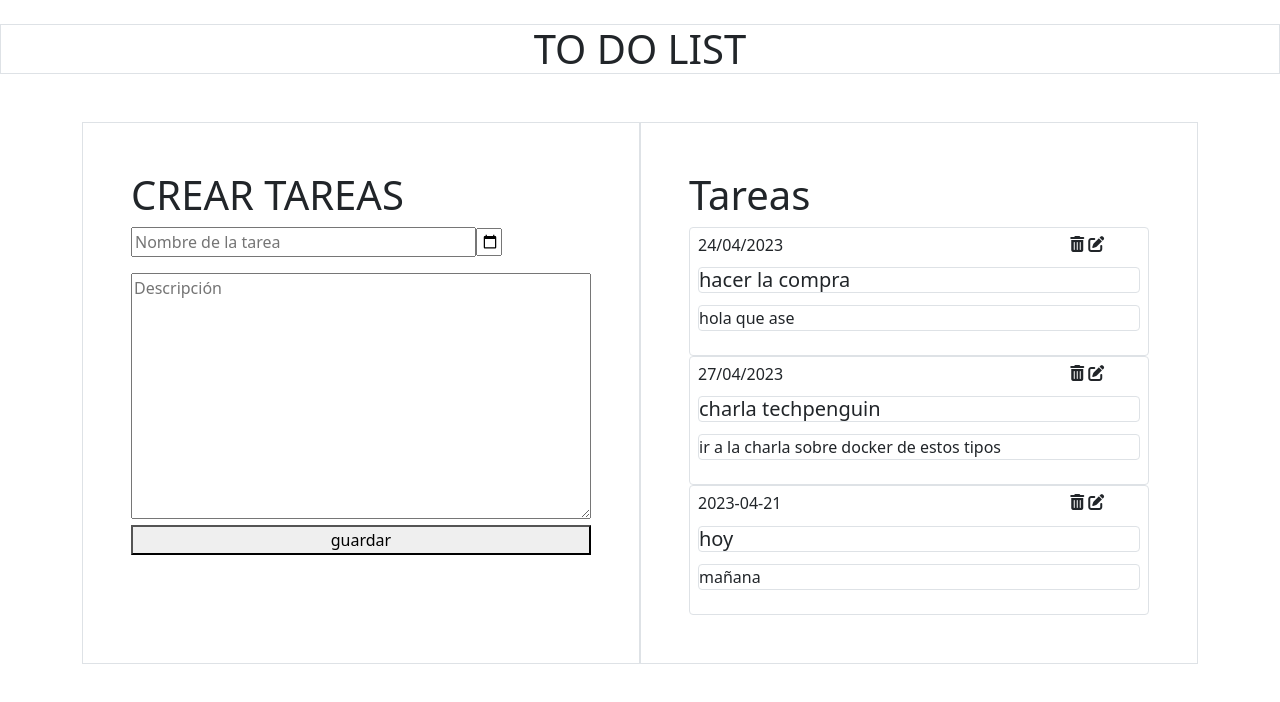
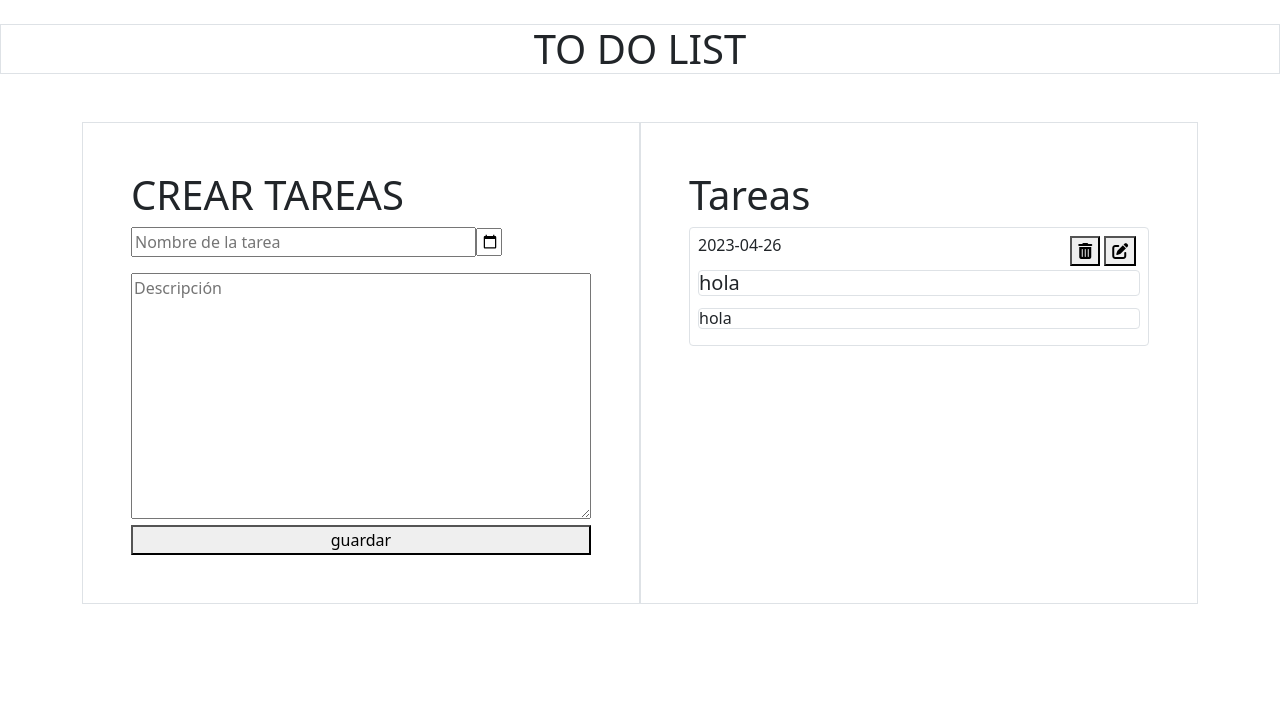
Before and after one commit to ikatza1967/Todo_vue, a Vue app: page / in a window 1280 px wide. Shown: the top 702 px of the page. Built offline with nearby package versions, Linux system fonts and the light colour scheme; data requests are answered from the project's data file.

Commit message:
edit en proceso

```diff
--- a/db.json
+++ b/db.json
@@ -1,22 +1,10 @@
 {
   "tareas": [
     {
-      "id": 1,
-      "fecha": "24/04/2023",
-      "titulo": "hacer la compra",
-      "contenido": "hola que ase"
-    },
-    {
-      "fecha": "27/04/2023",
-      "titulo": "charla techpenguin",
-      "contenido": "ir a la charla sobre docker de estos tipos",
-      "id": 2
-    },
-    {
-      "titulo": "hoy",
-      "fecha": "2023-04-21",
-      "contenido": "mañana",
-      "id": 3
+      "titulo": "hola",
+      "fecha": "2023-04-26",
+      "contenido": "hola\n",
+      "id": 1
     }
   ]
 }
--- a/src/App.vue
+++ b/src/App.vue
@@ -1,78 +1,112 @@
 <script setup>
 import { ref } from "vue";
 import axios from "axios";
-
 
 const titulo = ref("");
 const fecha = ref("");
 const contenido = ref("");
 
-const datosJson = ref ("")
+const datosJson = ref("");
 
 //mostrar tareas
 
 let headersList = {
- "Accept": "*/*",
- "User-Agent": "Thunder Client (https://www.thunderclient.com)"
-}
+  Accept: "*/*",
+  "User-Agent": "Thunder Client (https://www.thunderclient.com)",
+};
 
 let reqOptions = {
   url: "http://localhost:3000/tareas",
   method: "GET",
   headers: headersList,
-}
-
-const getDatos = async () =>{
-  const response = await axios.request(reqOptions)
-  datosJson.value = response.data
-  console.log(response.data);
-}
-getDatos()
-
-//guardar tareas
+};
 
 
 
+
+
+//mostras tareas
+
+const getDatos = async () => {
+  const { data } = await axios.request(reqOptions);
+  datosJson.value = data;
+  console.log(data);
+};
+getDatos();
+
 // crear post
+
 const CreatePost = async () => {
   await axios({
-   method: 'post',
-   url: 'http://localhost:3000/tareas',
+    method: "post",
+    url: "http://localhost:3000/tareas",
     headers: {
-     'Content-Type': 'application/json'
+      "Content-Type": "application/json",
     },
     data: {
-     "titulo": titulo.value,
-     "fecha": fecha.value,
-     "contenido": contenido.value
+      titulo: titulo.value,
+      fecha: fecha.value,
+      contenido: contenido.value,
+    },
+  });
+};
+
+// crear delete
+
+
+async function deleteTask(id){
+  const url = `http://localhost:3000/tareas/${id}`
+  const datosDelete = await axios.request(url,{
+    method: "DELETE",
+  headers: {'Content-type':'application/json'}
+  })
+ location.reload()
 }
+
+// editar comentario
+let dataedit = JSON.stringify({
+  "fecha": "fecha.value",
+  "titulo": "titulo.value",
+  "contenido": "contenido.value"
+});
+
+async function editTask(id){
+  const editTask = await axios.put(`http://localhost:3000/tareas/${id}`,{
+    method: "PUT",
+  headers: {'Content-type':'application/json'},
+  data: dataedit
   })
- reload();
 }
-                              // crear delete
-  async function deletecomentario(id) {
-  const url = `http://localhost:3000/tareas/${id}`;
-  const response = await fetch(url, {
-    method: 'DELETE',
-    headers: { 'Content-Type': 'application/json' }
-  })
-  //recarga
 
-}
+
+
+
+
+
 
 </script>
 
 <template>
   <h1 class="text-center w-100 border mb-5 mt-4">TO DO LIST</h1>
 
-  <div class="d-flex  container">
-
+  <div class="d-flex container">
     <div class="create_task border col p-5">
       <h1>CREAR TAREAS</h1>
-      <form >
-        <input class="w-75 mb-3" placeholder="Nombre de la tarea" type="text" v-model="titulo" />
-        <input class="date"  type="date" v-model="fecha" />
-        <textarea cols="30" placeholder="Descripción" class="w-100" rows="10" v-model="contenido"></textarea>
+      <form>
+        <input
+          class="w-75 mb-3"
+          placeholder="Nombre de la tarea"
+          type="text"
+          v-model="titulo"
+        />
+        <input class="date" type="date" v-model="fecha" />
+        <textarea
+          cols="30"
+          placeholder="Descripción"
+          class="w-100"
+          rows="10"
+          v-model="contenido"
+        ></textarea>
         <button type="submit" class="w-100" @click="CreatePost">guardar</button>
       </form>
     </div>
@@ -80,29 +114,26 @@ getDatos()
     <div class="viewtask border col p-5">
       <h1>Tareas</h1>
 
-      <div   class="d-flex border rounded-1 p-1 gap-1 p-2 flex-wrap "
-      v-for="datos in datosJson" :key="datosJson.id"
+      <div
+        class="d-flex border rounded-1 p-1 gap-1 p-2 flex-wrap"
+        v-for="datos in datosJson"
+        :key="datosJson.id"
       >
+        <h6  class="col-10">{{ datos.fecha }}</h6>
 
-        <h6 class="col-10 ">{{ datos.fecha }}</h6>
+       <button @click="deleteTask(datos.id)"> <i class="fa-solid fa-trash-can" ></i></button>
 
-        <i class="fa-solid fa-trash-can" @click="deletecomentario"></i>
+       <button @click="editTask(datos.id)"><i class="fa-solid fa-pen-to-square"></i> </button>
 
-        <i class="fa-solid fa-pen-to-square"></i>
+        <h5  class="border rounded-1 col-12">{{ datos.titulo }} </h5>
 
-        <h5 class="border rounded-1 col-12">{{ datos.titulo }}</h5>
-
-        <p class="border rounded-1 col-12">{{ datos.contenido }}</p>
-
+        <h6 class="border rounded-1 col-12">{{ datos.contenido }}</h6>
       </div>
-
     </div>
-
   </div>
 </template>
 <style scoped>
-.date{
+.date {
   width: 1.6rem;
 }
-
 </style>
```
Lines whose indentation alone changed are shown as unchanged.
